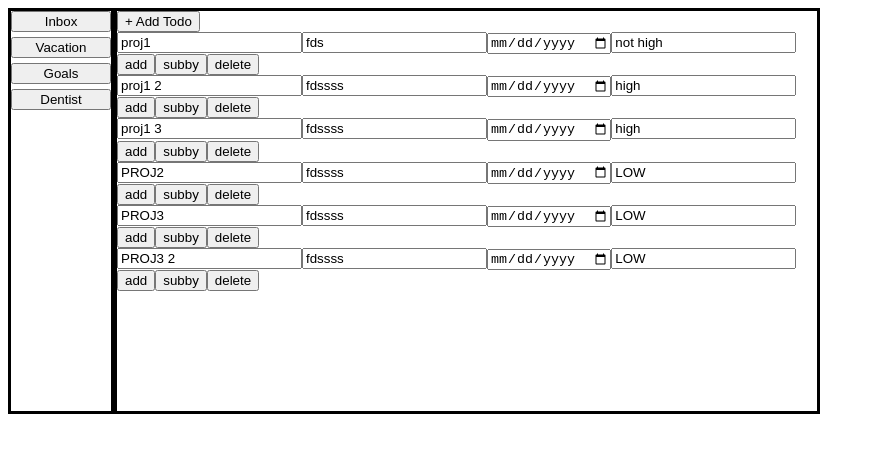
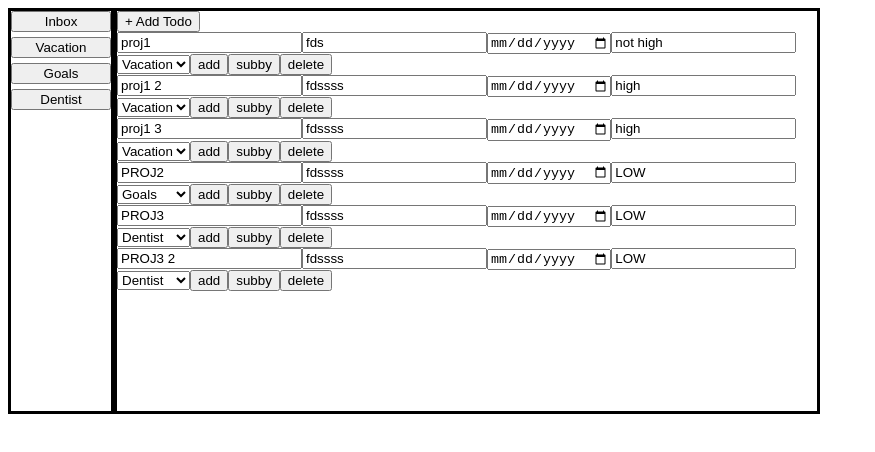
Before and after one commit to Manwani/Todo, a website built with webpack: page src/template.html in a window 1280 px wide. Shown: the whole page, without its empty margins (0-875 px from the left). Built offline with nearby package versions, Linux system fonts and the light colour scheme.

Commit message:
added select box that shows all available projects

```diff
--- a/src/index.js
+++ b/src/index.js
@@ -122,10 +122,22 @@ function populateTodos(project){
         para4.className = "inputy";
         para4.value = result["priority"];
 
+
+        let para5 = document.createElement("select");
+        let opt1 = document.createElement("option");
+        opt1.value = project.name;
+        opt1.textContent = project.name;
+        para5.appendChild(opt1);
+        loadOtherProjectsForSelectBox(para5);
+
+
+
         taskDiv.appendChild(para);
         taskDiv.appendChild(para2);
         taskDiv.appendChild(para3);
         taskDiv.appendChild(para4);
+        taskDiv.appendChild(para5);
+
 
 
         let addButton = document.createElement("button");
@@ -142,6 +154,7 @@ function populateTodos(project){
             let collectionArray = parentDiv.querySelectorAll("input");
             console.log(collectionArray);
             project.editTodo(parentDiv.id, collectionArray);
+            //if project is different from parent class change project.
 
         });
 
@@ -252,3 +265,18 @@ function updateTodos(updatedCurrentTodos){
         updatedCurrentTodos[i].id = i;
     }
 }
+
+function loadOtherProjectsForSelectBox(selectOptions){
+
+    let checkCurrentValue = selectOptions.firstChild.value;
+
+    for(const project of Master.getMaster()){
+        if(checkCurrentValue !== project.name){
+            let opt = document.createElement("option");
+            opt.value = project.name;
+            opt.textContent = project.name;
+            selectOptions.appendChild(opt);
+        }
+    }
+
+}
--- a/src/style.css
+++ b/src/style.css
@@ -18,7 +18,7 @@ body{
     border: 3px solid black;
 }
 
-.todo{
-    border: 2px dotted black;
+/* .divTasks{
+    border: 2px solid black;
     padding:4px;
-}
+} */
```
